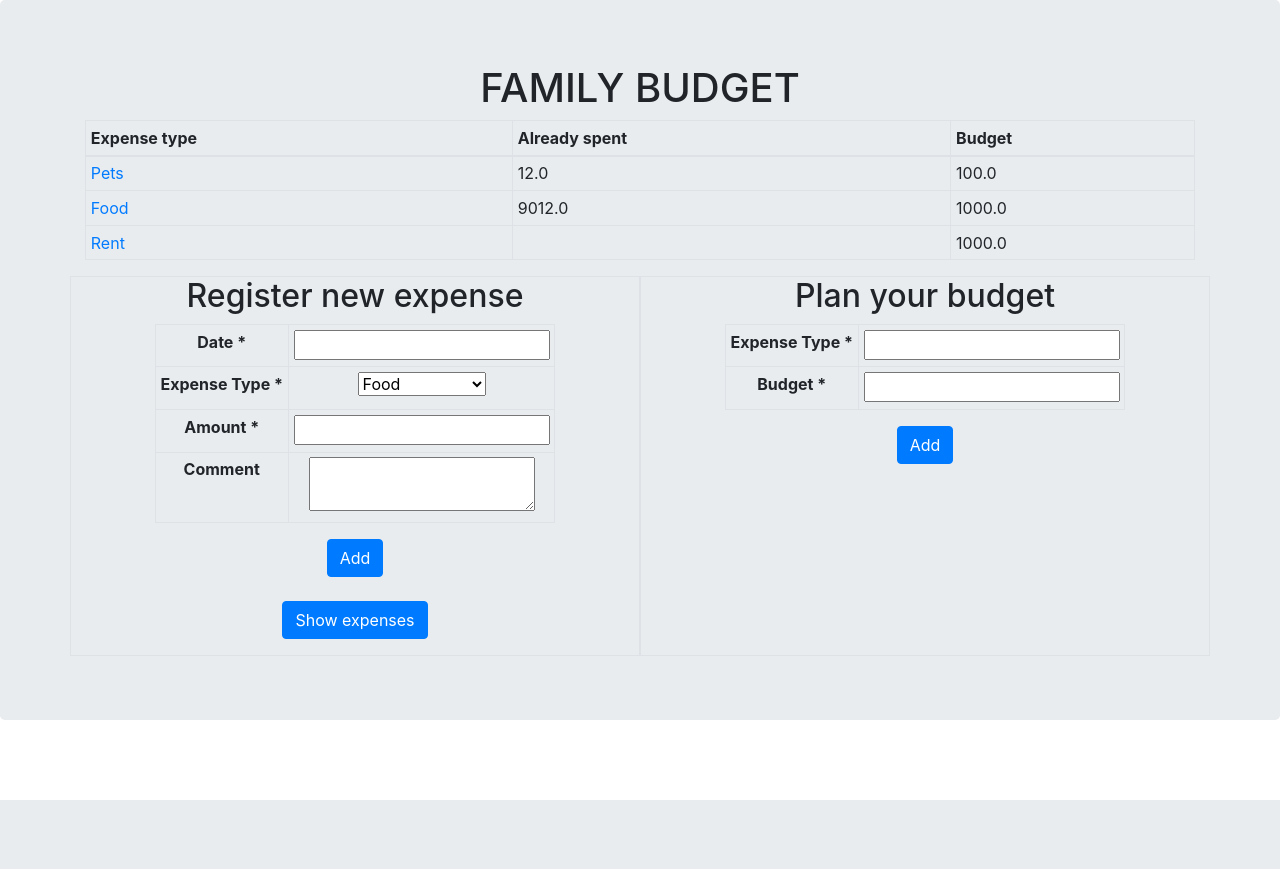
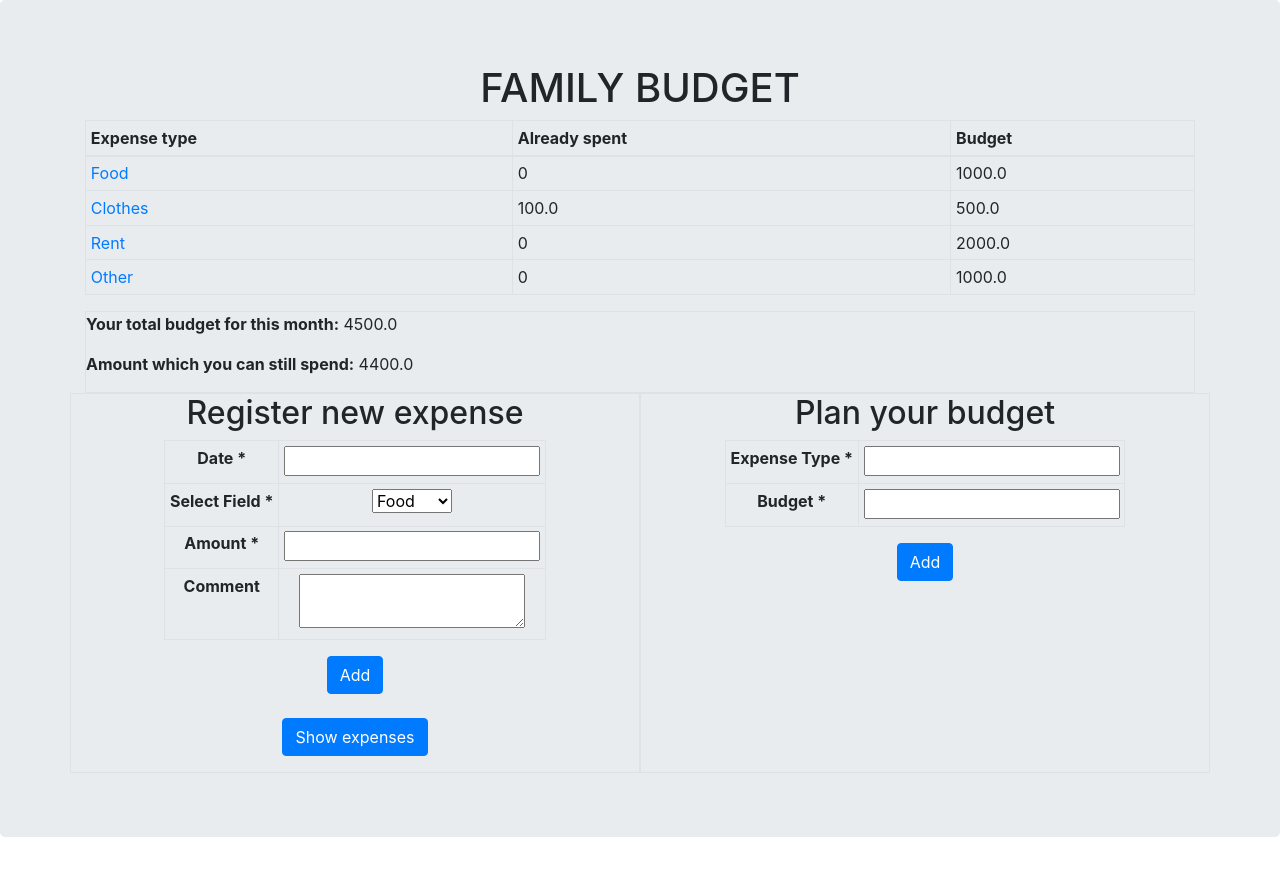
Before and after one commit to AnnaOstoj/Family-budget, a Flask app: page /main/ in a window 1280 px wide. Before the commit the page ends 800 px from the top, so only its background shows below. Run offline with Flask 2, Linux system fonts and the light colour scheme; some libraries are stand-ins or nearby versions.

Commit message:
Add new functionalities

```diff
--- a/app.py
+++ b/app.py
@@ -1,5 +1,5 @@
-from flask import Flask, request, render_template, redirect, url_for
-
+from flask import Flask, flash, request, render_template, redirect, url_for
+from datetime import datetime
 from forms import ExpenseForm, BudgetForm
 from models import expenses, budgets
 
@@ -10,27 +10,32 @@
 def expenses_add():
     form_expenses = ExpenseForm()
     form_budget = BudgetForm()
-    error = ""
+    # make the select field in forms dynamic:
+    form_expenses.expense_type.choices = [(str(i['expense_type']), i['expense_type']) for i in budgets.all()]
+
     if request.method == "POST":
-
         if request.form["btn"] == "Add":
             if form_expenses.validate_on_submit():
                 if budgets.check_type(form_expenses.data['expense_type']):
                     expenses.create(form_expenses.data)
                     expenses.save_all()
                     budgets.sum(form_expenses.data['expense_type'], form_expenses.data['amount'])
-                else: #error message
-                    pass
+                    flash("Your expense has been registered", 'success')
+                else:
+                    flash("Expense not registered. Expense type does not exist in your budget", 'danger')
                 return redirect(url_for("expenses_add"))
+
             if form_budget.validate_on_submit():
                 budgets.create(form_budget.data)
                 budgets.save_all()
                 return redirect(url_for("expenses_add"))
+
         elif request.form["btn"] == "Show expenses":
             return redirect(url_for("expenses_list"))
 
     return render_template("main.html", form_expenses=form_expenses, form_budget=form_budget,
-                            expenses=expenses.all(), budgets=budgets.all(), error=error)
+                            expenses=expenses.all(), budgets=budgets.all(),
+                            total_budget=budgets.sum_total_budget(), amount_left=budgets.sum_amount_left())
 
 
 @app.route("/expenses/", methods=["GET", "POST"])
@@ -45,11 +50,12 @@
     if request.method == "POST":
         if request.form["btn"] == "Save":
             budgets.update(budget_id - 1, form_budget.data)
+            flash(f"Your budget for {form_budget.data['expense_type']} is now modified", 'success')
             return redirect(url_for("expenses_add"))
         elif request.form["btn"] == "Delete":
             budgets.delete(budget_id - 1)
+            flash(f"Your budget for {form_budget.data['expense_type']} is deleted", 'success')
             return redirect(url_for("expenses_add"))
-
     return render_template("budget.html", form_budget=form_budget, budget_id=budget_id)
 
 
--- a/budget.json
+++ b/budget.json
@@ -1 +1 @@
-[{"expense_type": "Pets", "budget": 100.0, "sum": 12.0}, {"expense_type": "Food", "budget": 1000.0, "sum": 9012.0}, {"expense_type": "Rent", "budget": 1000.0}]
+[{"expense_type": "Food", "budget": 1000.0, "sum": 0}, {"expense_type": "Clothes", "budget": 500.0, "sum": 100.0}, {"expense_type": "Rent", "budget": 2000.0, "sum": 0}, {"expense_type": "Other", "budget": 1000.0, "sum": 0}]
--- a/forms.py
+++ b/forms.py
@@ -1,14 +1,14 @@
 from flask_wtf import FlaskForm
-from wtforms import FloatField, TextAreaField, DateField, SelectField, StringField
-from wtforms.validators import DataRequired
+from wtforms import FloatField, TextAreaField, SelectField, StringField
+from wtforms.validators import DataRequired, ValidationError
+from wtforms.fields.html5 import DateField
 
 
 class ExpenseForm(FlaskForm):
+    #date = DateField('Date', format="%d.%m.%Y", validators=[DataRequired()])
     date = StringField('Date', validators=[DataRequired()])
-    expense_type = SelectField(choices=[('Food', 'Food'), ('Rent', 'Rent'), ('Clothes', 'Clothes'),
-                                        ('Pets', 'Pets'), ('Education', 'Education'), ('Entertainment', "Entertainment")],
-                                        validators=[DataRequired()])
-    amount = FloatField('Amount', validators=[DataRequired()])
+    expense_type = SelectField('Select Field', choices=[], validators=[DataRequired()])
+    amount = FloatField('Amount', [DataRequired()])
     comment = TextAreaField('Comment')
 
 class BudgetForm(FlaskForm):
--- a/models.py
+++ b/models.py
@@ -28,6 +28,7 @@
         self.expenses[id] = data
         self.save_all()
 
+
 class Budget:
     def __init__(self):
         try:
@@ -38,7 +39,10 @@
 
     def create(self, data):
         data.pop('csrf_token')
-        self.budgets.append(data)
+        data['sum'] = 0
+        keys = [i['expense_type'] for i in self.budgets]
+        if data['expense_type'] not in keys:
+            self.budgets.append(data)
 
     def all(self):
         return self.budgets
@@ -77,5 +81,15 @@
             if item['expense_type'] == expense_type:
                 return True
         return False
+
+    def sum_total_budget(self):
+        total_budget = sum(item['budget'] for item in self.budgets)
+        return total_budget
+
+    def sum_amount_left(self):
+        total_expenses = sum(item['sum'] for item in self.budgets)
+        return self.sum_total_budget() - total_expenses
+
+
 expenses = Expenses()
 budgets = Budget()
--- a/templates/main.html
+++ b/templates/main.html
@@ -16,7 +16,10 @@
         </tr>
     {% endfor %}
     </table>
-
+    <div class="table-bordered">
+        <p><b>Your total budget for this month:</b> {{ total_budget }}</p>
+        <p><b>Amount which you can still spend:</b> {{ amount_left }}</p>
+    </div>
     <div class="row">
         <div class="col table-bordered">
             <div class="form-group text-center">
--- a/templates/parent.html
+++ b/templates/parent.html
@@ -9,6 +9,18 @@
 
     {% endblock %}
     </head>
+    {% with messages = get_flashed_messages(with_categories=true) %}
+    {% if messages %}
+        {% for category, message in messages %}
+            <div class="alert alert-{{ category }} alert-dismissible fade show" role="alert">
+                <span>{{ message }}</span>
+                <button type="button" class="close" data-dismiss="alert" aria-label="Close">
+                <span aria-hidden="true">&times;</span>
+                </button>
+            </div>
+        {% endfor %}
+    {% endif %}
+{% endwith %}
     <body>
         <div class="jumbotron">
             <div class="header display-4 font-weight-bold text-uppercase text-center">
```
Also changed, not shown: expenses.json (+1 -1 lines).
